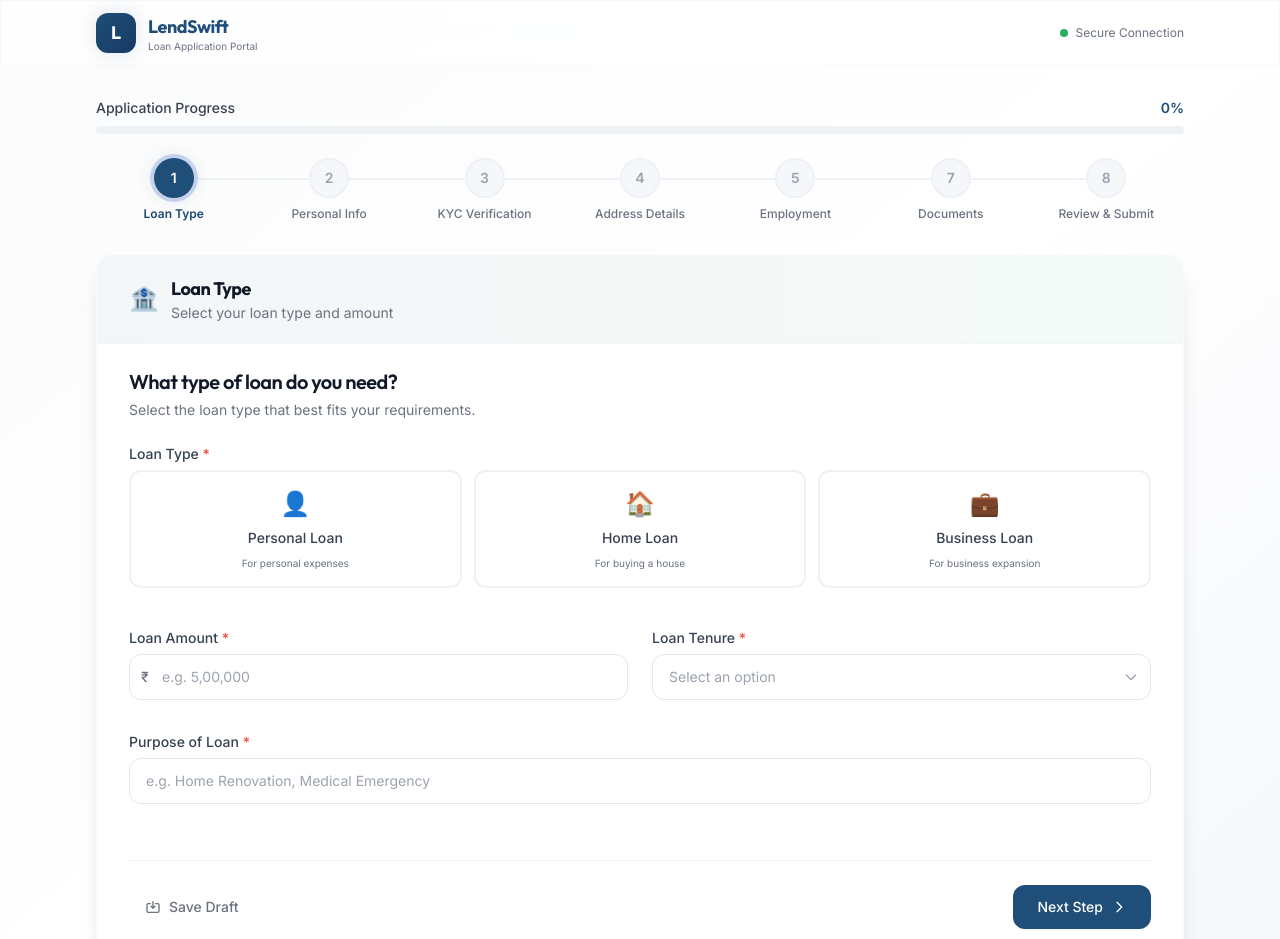
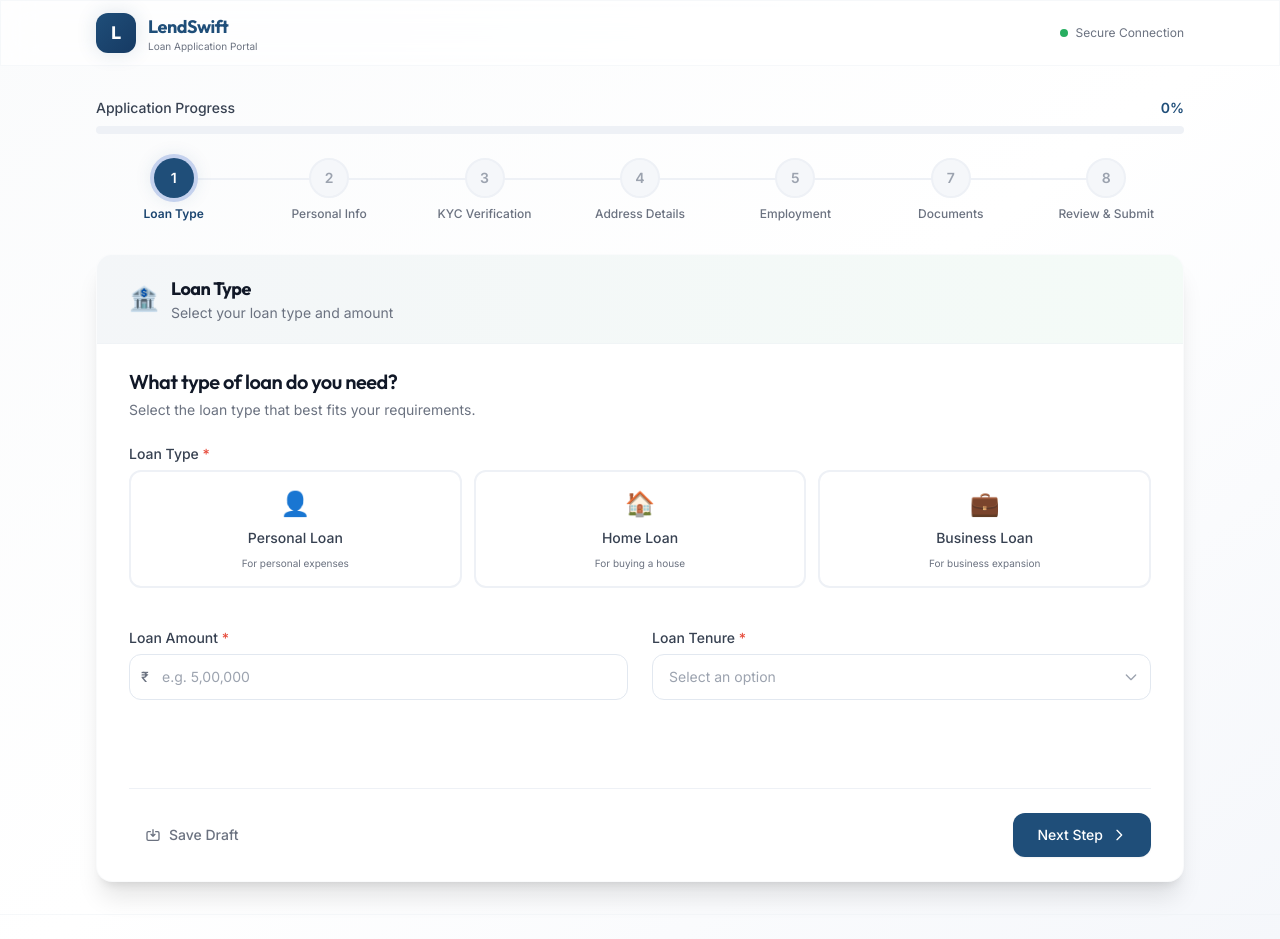
Before and after one commit to GziXnine/loan-application, a React (Vite) app: page / in a window 1280 px wide. Shown: the top 939 px of the page. Built offline with nearby package versions, Linux system fonts and the light colour scheme.

Commit message:
refactor(common): implement Compound Component pattern for Input

```diff
--- a/src/components/common/Input.jsx
+++ b/src/components/common/Input.jsx
@@ -1,120 +1,90 @@
-import { forwardRef, useId } from 'react';
+import React, { createContext, useContext, forwardRef } from 'react';
 import clsx from 'clsx';
 
+const InputContext = createContext();
+
 /**
- * Input Component
- *
- * Reusable text input with:
- * - Label, help text, and error message support
- * - forwardRef for React Hook Form's register
- * - Controlled and uncontrolled modes
- * - WCAG 2.1 AA compliant (associated labels, aria attributes)
- * - Multiple visual states: default, error, success, disabled
+ * Compound Input Component
+ * Usage:
+ * <Input error={errors.name?.message}>
+ *   <Input.Label required>Name</Input.Label>
+ *   <Input.Field {...register('name')} placeholder="Enter name" />
+ *   <Input.Error />
+ *   <Input.HelpText>Some help</Input.HelpText>
+ * </Input>
  */
-const Input = forwardRef(function Input(
-  {
-    label,
-    name,
-    type = 'text',
-    placeholder,
-    helpText,
-    error,
-    success,
-    required = false,
-    disabled = false,
-    className,
-    inputClassName,
-    leftIcon,
-    rightIcon,
-    id: customId,
-    ...rest
-  },
-  ref
-) {
-  const generatedId = useId();
-  const inputId = customId || `input-${name || generatedId}`;
-  const helpId = `${inputId}-help`;
-  const errorId = `${inputId}-error`;
+const Input = forwardRef(({ name, error, children, className }, ref) => {
+  return (
+    <InputContext.Provider value={{ name, error }}>
+      <div className={clsx('form-field', className)} ref={ref}>
+        {children}
+      </div>
+    </InputContext.Provider>
+  );
+});
 
+Input.Label = function InputLabel({ children, required, htmlFor, className }) {
   return (
-    <div className={clsx('form-field', className)}>
-      {/* Label */}
-      {label && (
-        <label
-          htmlFor={inputId}
-          className={clsx('form-label', { 'form-label-required': required })}
-        >
-          {label}
+    <label htmlFor={htmlFor} className={clsx('form-label', { 'form-label-required': required }, className)}>
+      {children}
     </label>
-      )}
+  );
+};
 
-      {/* Input Wrapper */}
+Input.Field = forwardRef(({ id, type = 'text', placeholder, disabled, leftIcon, rightIcon, className, ...rest }, ref) => {
+  const { error } = useContext(InputContext);
+  return (
     <div className="relative">
-        {/* Left Icon */}
       {leftIcon && (
         <div className="absolute left-3 top-1/2 -translate-y-1/2 text-gray-400 pointer-events-none">
           {leftIcon}
         </div>
       )}
-
-        {/* Input Element */}
       <input
         ref={ref}
-          id={inputId}
-          name={name}
+        id={id}
         type={type}
         placeholder={placeholder}
         disabled={disabled}
-          required={required}
         aria-invalid={error ? 'true' : undefined}
-          aria-describedby={
-            [error && errorId, helpText && helpId].filter(Boolean).join(' ') || undefined
-          }
         className={clsx(
           'form-input',
           {
             'form-input-error': error,
-              'form-input-success': success && !error,
             'form-input-disabled': disabled,
             'pl-10': leftIcon,
             'pr-10': rightIcon,
           },
-            inputClassName
+          className
         )}
         {...rest}
       />
-
-        {/* Right Icon */}
       {rightIcon && (
         <div className="absolute right-3 top-1/2 -translate-y-1/2 text-gray-400">
           {rightIcon}
         </div>
       )}
     </div>
+  );
+});
 
-      {/* Error Message */}
-      {error && (
-        <p
-          id={errorId}
-          className="flex items-center gap-1 text-xs text-error-500 mt-1.5 animate-fade-in"
-          role="alert"
-          aria-live="polite"
-        >
+Input.Error = function InputError() {
+  const { error } = useContext(InputContext);
+  if (!error) return null;
+  return (
+    <p className="flex items-center gap-1 text-xs text-error-500 mt-1.5 animate-fade-in" role="alert">
       <svg className="w-3.5 h-3.5 flex-shrink-0" fill="currentColor" viewBox="0 0 20 20">
         <path fillRule="evenodd" d="M18 10a8 8 0 11-16 0 8 8 0 0116 0zm-7 4a1 1 0 11-2 0 1 1 0 012 0zm-1-9a1 1 0 00-1 1v4a1 1 0 102 0V6a1 1 0 00-1-1z" clipRule="evenodd" />
       </svg>
       {error}
     </p>
-      )}
+  );
+};
 
-      {/* Help Text */}
-      {helpText && !error && (
-        <p id={helpId} className="form-help-text">
-          {helpText}
-        </p>
-      )}
-    </div>
-  );
-});
+Input.HelpText = function InputHelpText({ children }) {
+  const { error } = useContext(InputContext);
+  if (error || !children) return null;
+  return <p className="form-help-text mt-1.5">{children}</p>;
+};
 
 export default Input;
```
Lines whose indentation alone changed are shown as unchanged.
